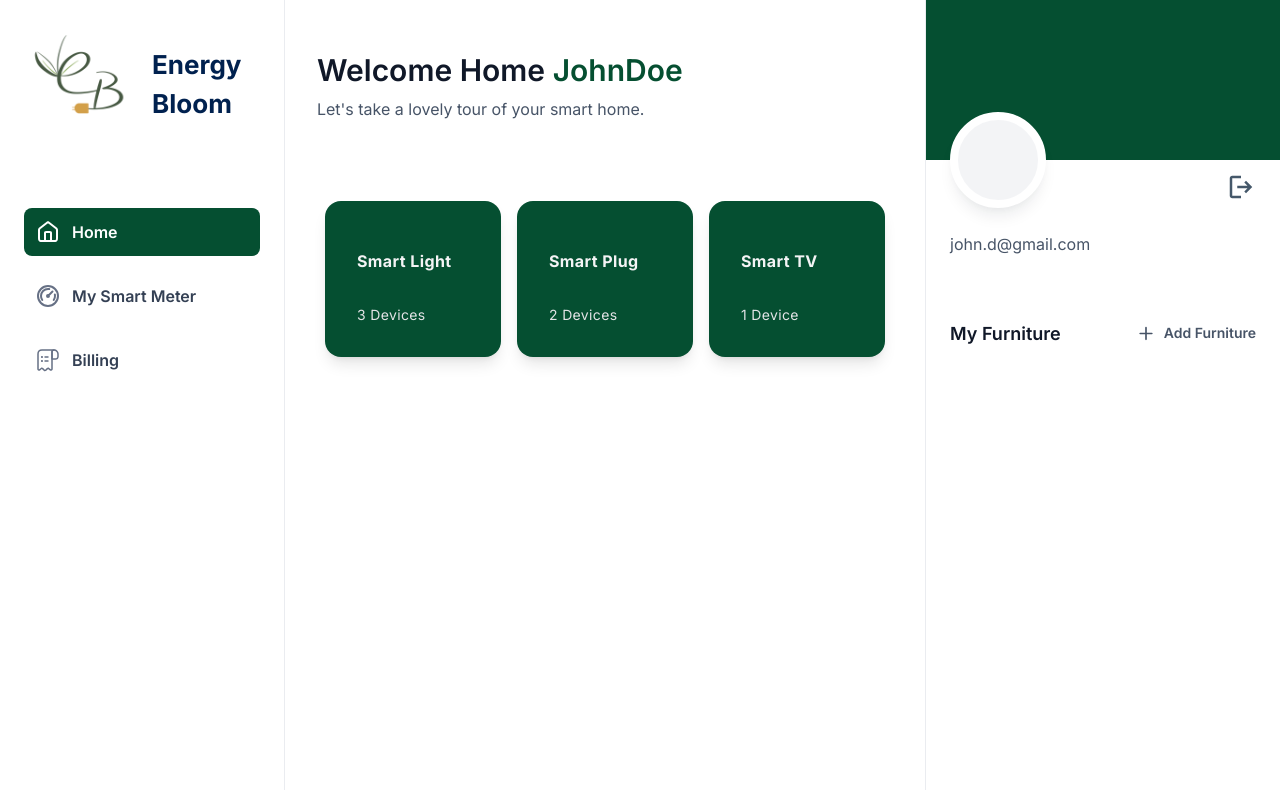
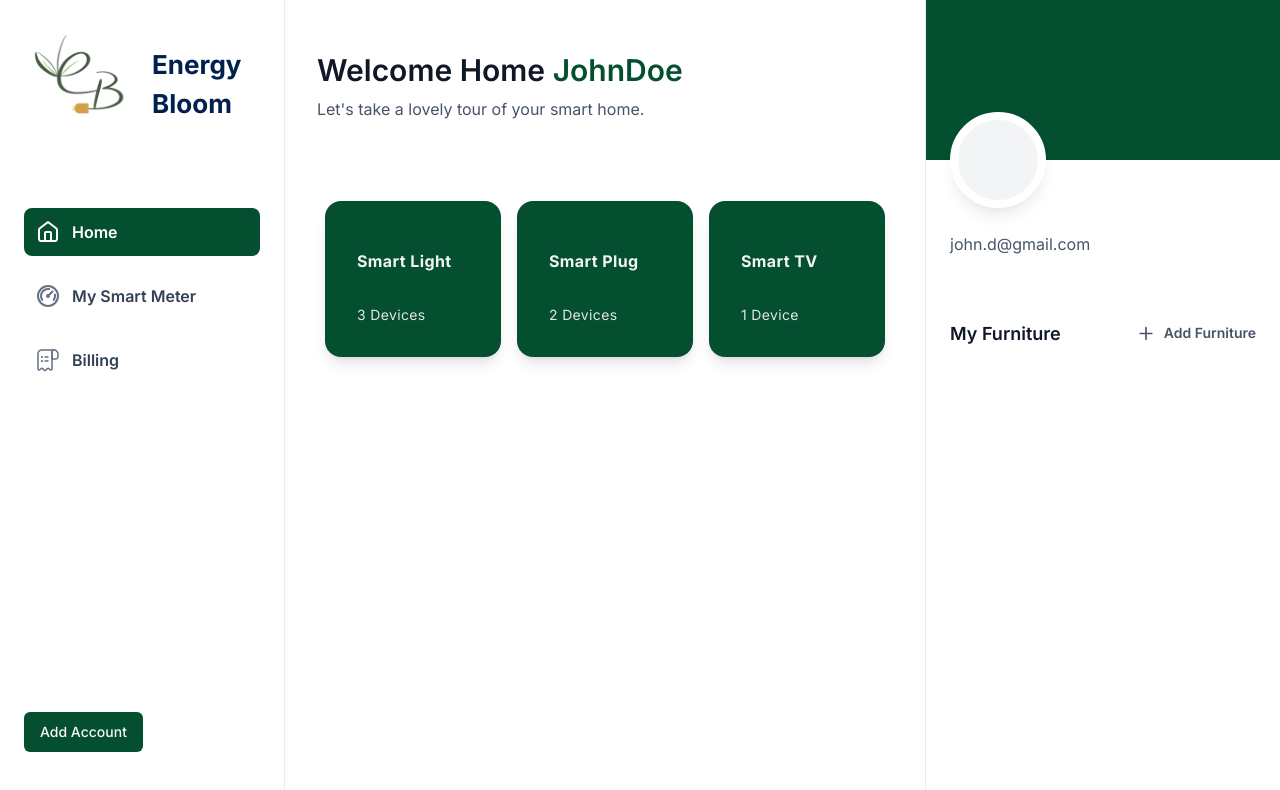
Before and after one commit to fuyunohibi/energy-bloom-web, a Next.js app: page / in a window 1280 px wide. Shown: the top 790 px of the page. Built offline with nearby package versions, Linux system fonts and the light colour scheme.

Commit message:
feat: fix supabase auth

```diff
--- a/src/app/(root)/page.tsx
+++ b/src/app/(root)/page.tsx
@@ -30,6 +30,7 @@ const HomePage = () => {
     avatar: "https://randomuser.me/api/portraits",
     houseNumber: "123/456",
   };
+
   return (
     <section className="no-scrollbar flex w-full flex-row max-xl:max-h-screen max-xl:overflow-y-scroll">
       <div
--- /dev/null
+++ b/src/components/navigations/footer.tsx
@@ -0,0 +1,78 @@
+import { logoutAccount } from "@/src/libs/actions/user.actions";
+import Image from "next/image";
+import { useRouter } from "next/navigation";
+import React from "react";
+import { Button } from "../ui/button";
+
+interface FooterProps {
+  user: User;
+  type?: "mobile" | "desktop";
+}
+
+const Footer = ({ user, type = "desktop" }: FooterProps) => {
+  const router = useRouter();
+
+  const handleLogOut = async () => {
+    const loggedOut = await logoutAccount();
+
+    if (loggedOut) router.push("/sign-in");
+  };
+
+  return (
+    <footer className="flex cursor-pointer items-center justify-between gap-2 py-6">
+      {user ? (
+        <>
+          <div
+            className={
+              type === "mobile"
+                ? "flex size-10 items-center justify-center rounded-full bg-gray-200"
+                : "flex size-10 items-center justify-center rounded-full bg-gray-200 max-xl:hidden"
+            }
+          >
+            <p className="text-xl font-bold text-gray-700">
+              {user?.first_name[0]}
+            </p>
+          </div>
+
+          <div
+            className={
+              type === "mobile"
+                ? "flex flex-1 flex-col justify-center"
+                : "flex flex-1 flex-col justify-center max-xl:hidden"
+            }
+          >
+            <h1 className="text-[14px] truncate text-gray-700 font-semibold">
+              {user?.first_name}
+            </h1>
+            <p className="text-[14px] truncate font-normal text-gray-600">
+              {user?.email}
+            </p>
+          </div>
+
+          <div
+            className="relative size-5 max-xl:w-full max-xl:flex max-xl:justify-center max-xl:items-center"
+            onClick={handleLogOut}
+          >
+            <Image
+              src="/assets/icons/footer/logout.svg"
+              fill
+              alt="logout icon"
+            />
+          </div>
+        </>
+      ) : (
+        <>
+          <Button
+            type="button"
+            className="bg-primary"
+            onClick={() => router.push("/sign-in")}
+          >
+            Add Account
+          </Button>
+        </>
+      )}
+    </footer>
+  );
+};
+
+export default Footer;
--- a/src/components/navigations/right-sidebar.tsx
+++ b/src/components/navigations/right-sidebar.tsx
@@ -25,16 +25,6 @@ const RightSidebar = ({ user }: RightSidebarProps) => {
               {user.email}
             </p>
           </div>
-          <div className="pt-3 ml-auto">
-            <Link href="/sign-in" className="flex gap-2">
-              <Image
-                src="/assets/icons/shared/logout-icon.svg"
-                width={30}
-                height={30}
-                alt="logout icon"
-              />
-            </Link>
-          </div>
         </div>
       </section>
 
--- a/src/components/navigations/sidebar.tsx
+++ b/src/components/navigations/sidebar.tsx
@@ -5,6 +5,7 @@ import Link from "next/link";
 import { usePathname } from "next/navigation";
 import { cn } from "../../utils/cn";
 import { sidebarLinks } from "../../constants";
+import Footer from "./footer";
 
 interface SiderbarProps {
   user: User;
@@ -63,6 +64,7 @@ const Sidebar = ({ user }: SiderbarProps) => {
           );
         })}
       </nav>
+      <Footer user={user} type="desktop" />
     </section>
   );
 };
```
Also changed, not shown: public/assets/icons/footer/logout.svg (added), 1 other file (tests, documents, lock files or other folders).
